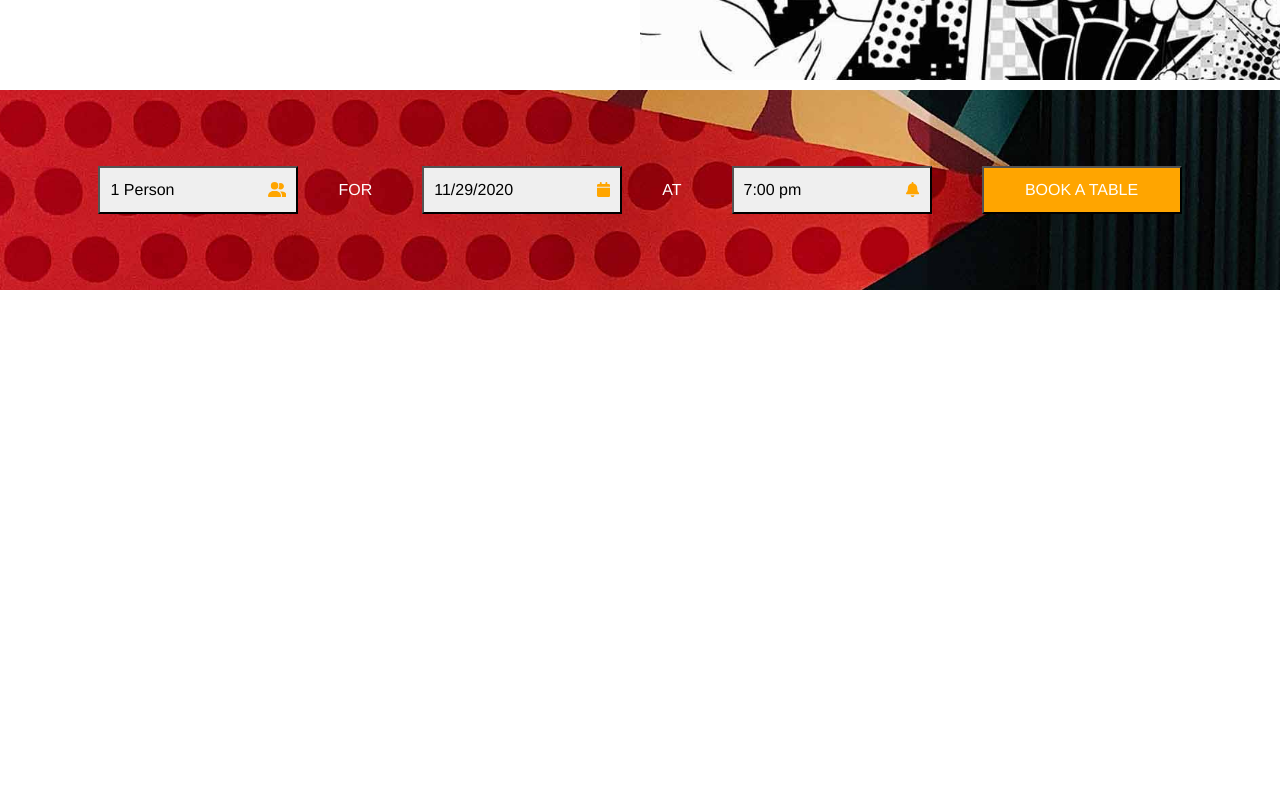
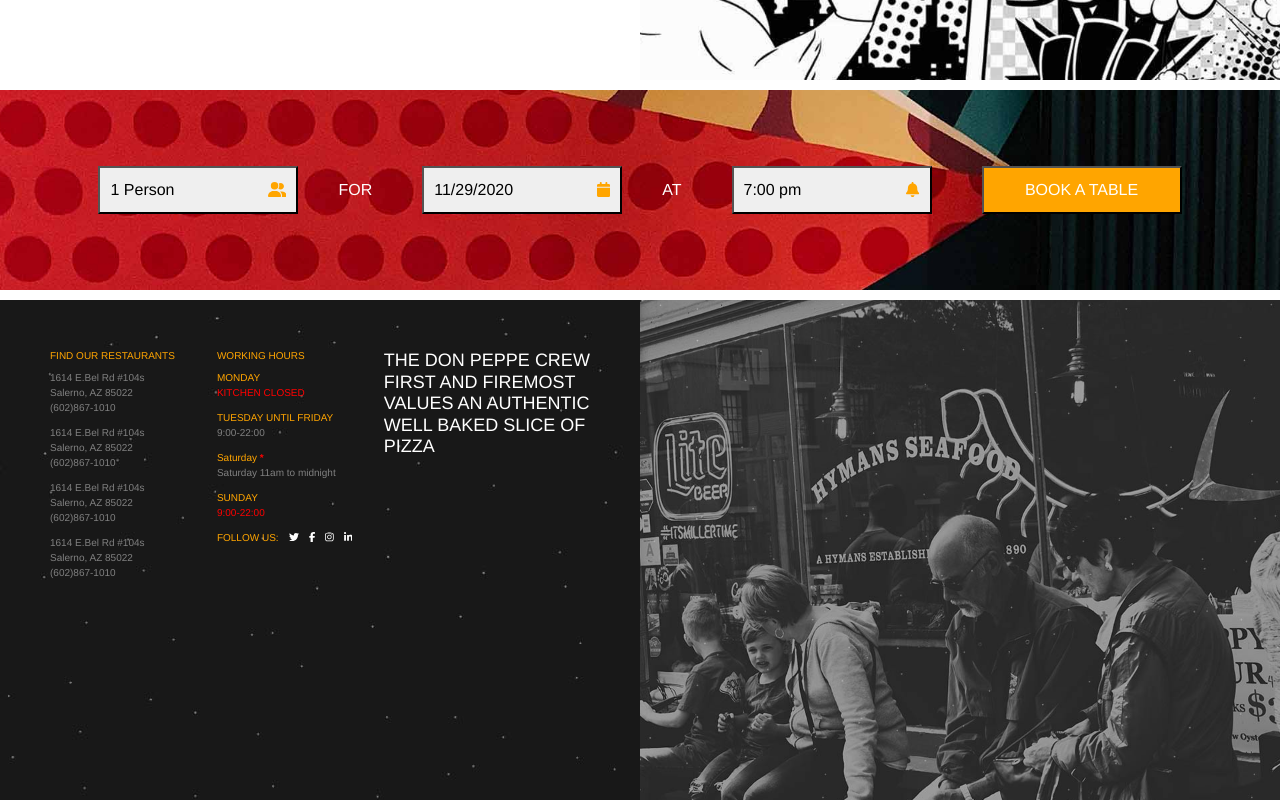
Before and after one commit to Nali1919/proj-html-vuejs, a Vue app: page / in a window 1280 px wide. Shown: the part 3543-4343 px from the top of the page. Before the commit the page ends 3833 px from the top, so only its background shows below. Built offline with nearby package versions, Linux system fonts and the light colour scheme.

Commit message:
Creo footer

```diff
--- a/src/App.vue
+++ b/src/App.vue
@@ -2,6 +2,7 @@
   <div id="app">
  <HeaderComponent/>
  <MainComponent />
+ <FooterComponent />
 
     </div>
 
@@ -10,6 +11,7 @@
 <script>
 import HeaderComponent from './components/HeaderComponent'
 import MainComponent from './components/MainComponent.vue';
+import FooterComponent from './components/FooterComponent.vue';
 
 
 
@@ -18,7 +20,8 @@ export default {
   name: 'App',
   components: {
     HeaderComponent,
-    MainComponent
+    MainComponent,
+    FooterComponent
 },
 data() {
   return {
--- a/src/components/BookingComponent.vue
+++ b/src/components/BookingComponent.vue
@@ -53,7 +53,6 @@ column-gap: 50px;
 button{
 width: 200px;
 padding: 10px;
-cursor: text;
 }
 span{
 color: white;
@@ -64,7 +63,7 @@ display: flex;
 justify-content: space-between;
 }
 .ordina{
- width: 200px;
+width: 200px;
 padding: 10px;
 color: white;
 background-color: orange;
--- a/src/components/EventComponent.vue
+++ b/src/components/EventComponent.vue
@@ -2,7 +2,7 @@
 
 <div class="container-ac">
     <div class="row-ac">
-        <div class=" img-right">
+        <div class=" img-left">
          <div class="flex-title">
             <span>Made with love</span>
              <h2>Delish Pizza Deals</h2>
@@ -45,7 +45,7 @@
 
 
         </div>
-        <div class=" img-left">
+        <div class=" img-right">
 
 
         </div>
@@ -67,14 +67,14 @@ name : 'EventComponent'
 .container-ac{
 margin-top: 50px;
 }
-.img-right{
+.img-left{
 background-image: url(../assets/img/background-img-header.png);
 height: 600px;
 padding: 50px;
 width: 50%;
 
 }
-.img-left{
+.img-right{
 background-image: url(../assets/img/h3-img-5a.jpg);
 background-position: center;
 background-size: cover;
--- /dev/null
+++ b/src/components/FooterComponent.vue
@@ -0,0 +1,150 @@
+<template>
+  <div class="container-ac">
+ <div class="row-ac">
+   <div class="img-left">
+     <div class="flex-column">
+        <h6>FIND OUR RESTAURANTS</h6>
+        <div class="column">
+         <span>1614 E.Bel Rd #104s</span>
+         <span>Salerno, AZ 85022</span>
+         <span>(602)867-1010</span>
+        </div>
+        <div class="column">
+         <span>1614 E.Bel Rd #104s</span>
+         <span>Salerno, AZ 85022</span>
+         <span>(602)867-1010</span>
+        </div>
+        <div class="column">
+         <span>1614 E.Bel Rd #104s</span>
+         <span>Salerno, AZ 85022</span>
+         <span>(602)867-1010</span>
+        </div>
+        <div class="column">
+         <span>1614 E.Bel Rd #104s</span>
+         <span>Salerno, AZ 85022</span>
+         <span>(602)867-1010</span>
+        </div>
+
+
+      </div>
+       <div class="flex-column">
+        <h6>WORKING HOURS</h6>
+        <div class="column">
+        <span class="orange">MONDAY</span>
+        <span class="red">KITCHEN CLOSED</span>
+        </div>
+        <div class="column">
+        <span class="orange">TUESDAY UNTIL FRIDAY</span>
+        <span>9:00-22:00</span>
+        </div>
+      <div class="column">
+        <span class="orange">Saturday <strong class="red">*</strong></span>
+        <span>Saturday 11am to midnight</span>
+        </div>
+        <div class="column">
+        <span class="orange">SUNDAY</span>
+        <span class="red">9:00-22:00</span>
+        </div>
+        <div class="social">
+        <div class="icon">
+           <span class="orange">FOLLOW US:</span>
+          <span class="white"><i class="fa-brands fa-twitter"></i> </span>
+           <span class="white"> <i class="fa-brands fa-facebook-f"></i> </span>
+            <span class="white"> <i class="fa-brands fa-instagram"></i>  </span>
+            <span class="white"> <i class="fa-brands fa-linkedin-in"></i> </span>
+
+        </div>
+        </div>
+      </div>
+      <div class="text">
+        <h4>THE DON PEPPE CREW
+            FIRST AND FIREMOST
+            VALUES AN AUTHENTIC
+            WELL BAKED SLICE OF
+            PIZZA
+        </h4>
+      </div>
+
+     </div>
+     <div class="img-right">
+
+
+      </div>
+
+    </div>
+
+
+  </div>
+</template>
+
+<script>
+export default {
+name: 'FooterComponent'
+
+}
+</script>
+
+<style lang="scss" scoped>
+.container-ac{
+margin-top: 10px;
+}
+.row-ac{
+display: flex;
+}
+.img-left{
+background-image: url(../assets/img/background-img-header.png);
+width: 50%;
+display: flex;
+column-gap: 20px;
+padding: 20px;
+padding: 50px;
+
+
+}
+
+.img-right{
+background-image: url(../assets/img/footer-img-1.jpg);
+background-size: cover;
+background-position: center;
+width: 50%;
+height: 500px;
+}
+.flex-column{
+display: flex;
+flex-direction: column;
+width: 33%;
+}
+h6{
+color: orange;
+font-size: 10px;
+}
+span{
+color: gray;
+font-size: 10px;
+}
+h4{
+color: white;
+font-size: 18px;
+}
+.text{
+width: 250px;
+}
+.column{
+display: flex;
+flex-direction: column;
+margin-bottom: 10px;
+}
+.red{
+color: red
+}
+.orange{
+color: orange;
+}
+.icon{
+display: flex;
+column-gap: 10px;
+}
+.white{
+color: white;
+}
+</style>
```
